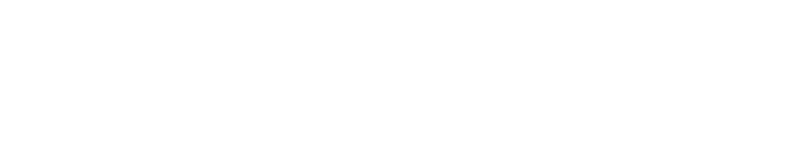
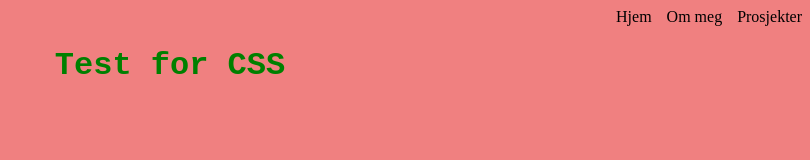
Before and after one commit to ThomasHovland/Kodeloftet-undervisning-08.10.2024, a website: page index.html in a window 1280 px wide. Shown: the whole page, without its empty margins (470-1280 px from the left). Drawn offline with Linux system fonts and the light colour scheme.

Commit message:
change 1

```diff
--- a/index.html
+++ b/index.html
@@ -8,8 +8,21 @@
     <script type="module" src="script.js"></script>
   </head>
   <body>
-    <header></header>
-    <main></main>
+    <header>
+      <nav>
+        <ul>
+          <li id="Hjem">Hjem </li>
+          <li id="Om-meg">Om meg </li>
+          <li id="Prosjekter">Prosjekter </li>
+          <!-- id-navn selector (#id navn)-->
+          <!-- class navn selector (.class navn) -->
+        </ul>
+      </nav>
+    </header>
+
+    <main>
+      <h1 id="Overskrift">Test for CSS</h1>
+    </main>
     <footer></footer>
   </body>
 </html>
--- a/styles.css
+++ b/styles.css
@@ -0,0 +1,24 @@
+
+body {
+    background-color: lightcoral;
+}
+
+ul {
+    display: flex;
+    justify-content: end;
+    gap: 15px;
+    list-style-type: none;
+    margin: 0;
+    padding: 0;
+}
+
+main {
+
+}
+
+#Overskrift {
+    display: flex;
+    justify-content: center;
+    font-family:'Courier New', Courier, monospace;
+    color: green;
+}
```
Also changed, not shown: 1 other file.
